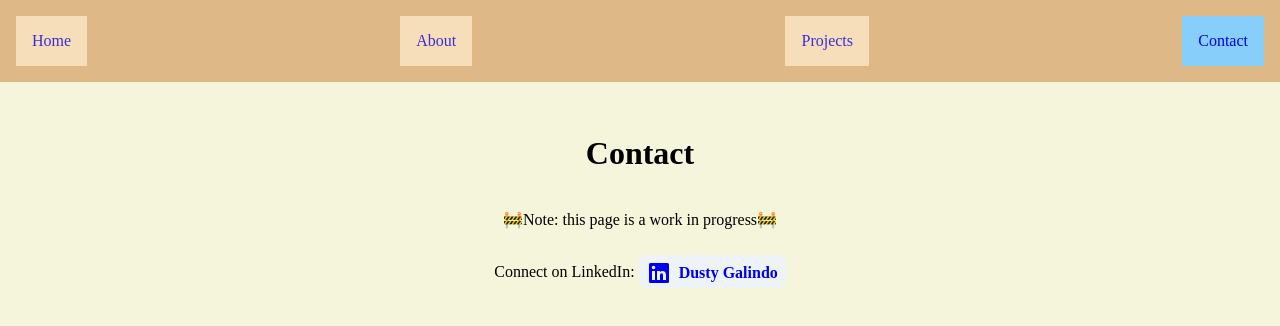
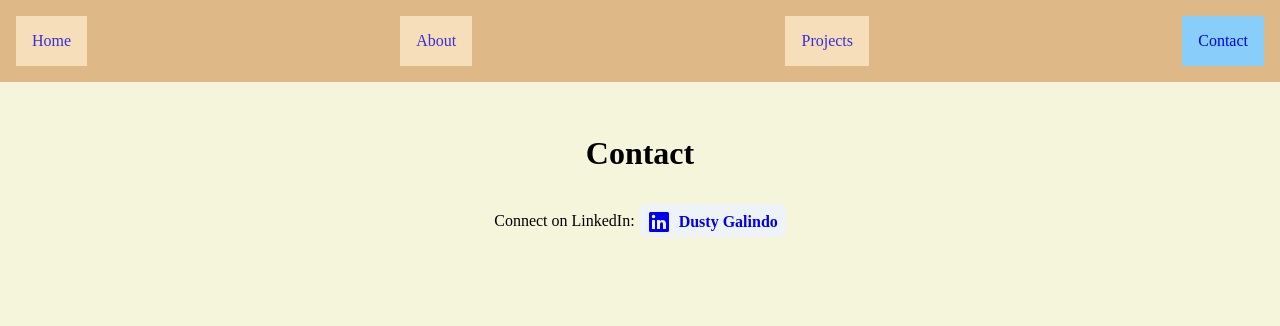
Before and after one commit to dusty-g/personal-website, a Next.js app: page /contact in a window 1280 px wide. Shown: the top 326 px of the page. Built offline with nearby package versions, Linux system fonts and the light colour scheme.

Commit message:
remove under construction from contact page

```diff
--- a/pages/contact.tsx
+++ b/pages/contact.tsx
@@ -16,7 +16,6 @@ export default function Contact() {
         <Nav />
         <main className="main">
             <h1>Contact</h1>
-            <p>🚧Note: this page is a work in progress🚧</p>
 
 
 
```
